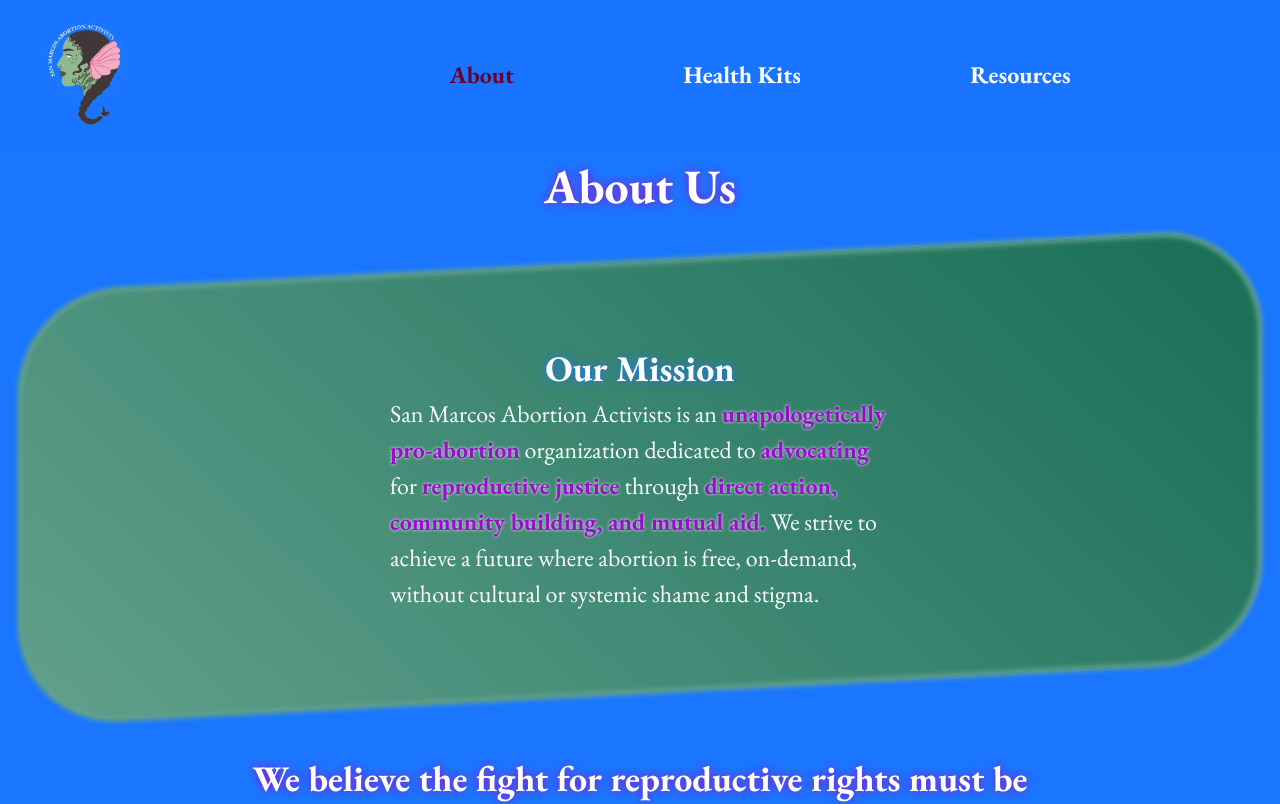
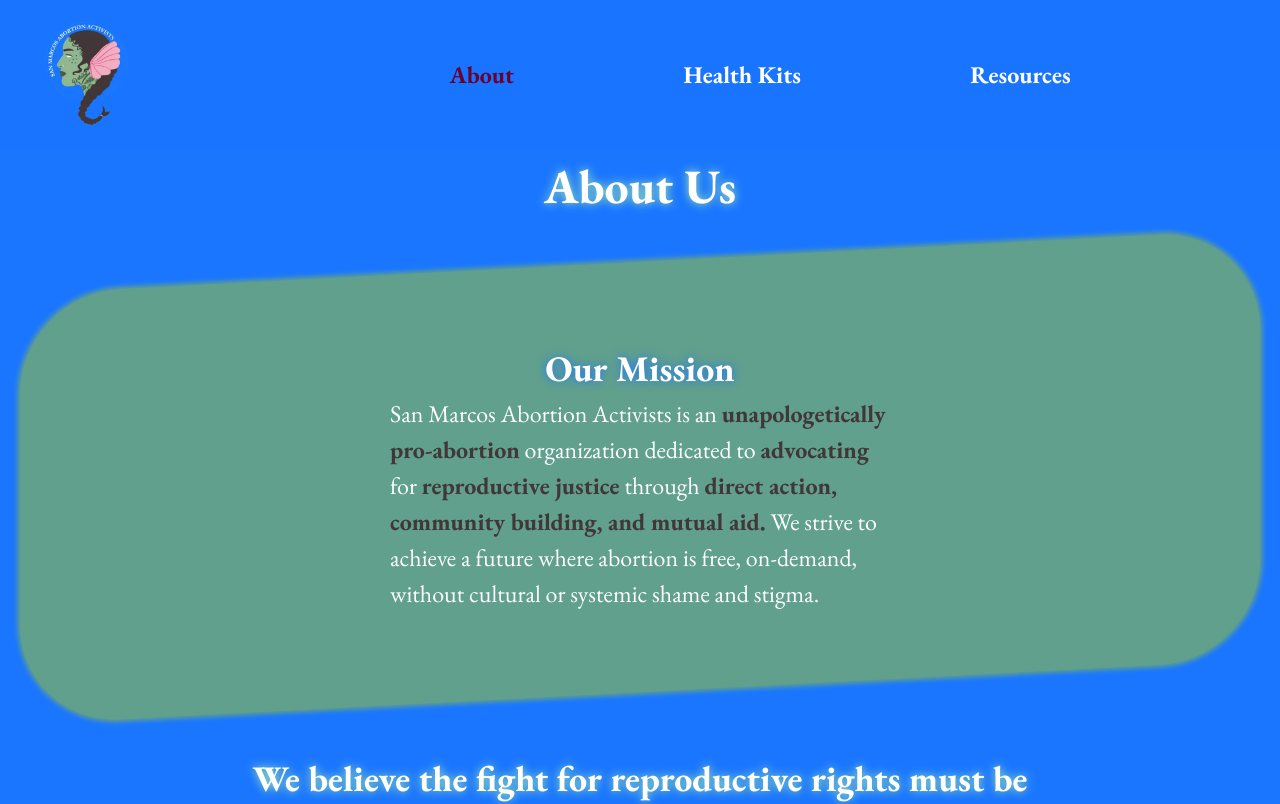
Before and after one commit to ChrisPitts/san-marcos-abortion-activists, a React (Vite) app: page /about in a window 1280 px wide. Shown: the top 804 px of the page. Built offline with nearby package versions, Linux system fonts and the light colour scheme.

Commit message:
changed emphasis color

```diff
--- a/src/css/App.scss
+++ b/src/css/App.scss
@@ -61,7 +61,7 @@ p {
 .emphasized {
 	color: $highlight-color;
 	font-weight: 700;
-	text-shadow: 0 0 3px white;
+	text-shadow: 0 0 10px black;
 }
 
 .btn {
@@ -93,6 +93,11 @@ section:nth-child(2n + 1) {
 	padding: 80px 0;
 	position: relative;
 
+	.emphasized{
+		color: $highlight-color-2;
+		text-shadow: none;
+	}
+
 	h1,
 	h2,
 	h3 {
@@ -100,9 +105,10 @@ section:nth-child(2n + 1) {
 	}
 
 	&::after {
-		background: linear-gradient(45deg, $gradient-start, $neutral-color);
+		// background: linear-gradient(45deg, $gradient-start, $neutral-color);
+		background: $neutral-color;
 		border-radius: 100px;
-		box-shadow: 0 0 5px 2.5px $gradient-start inset, 0 0 5px 2.5px $gradient-start;
+		box-shadow: 0 0 5px 2.5px $neutral-color inset, 0 0 5px 2.5px $neutral-color;
 		content: '';
 		inset: 0;
 		margin-inline: 20px;
--- a/src/css/variables/_colors.scss
+++ b/src/css/variables/_colors.scss
@@ -1,9 +1,8 @@
 $primary-color: #1a76ff;
-$neutral-color: #186e55;
-$gradient-start: #61a08d;
-// TODO change action color
+$neutral-color: #61A08D;
 $action-color: #68032F;
-$highlight-color: #9a0dce;
+
+$highlight-color: #A7EEAE;
+$highlight-color-2: #423738;
 
 $text-color: white;
-// $text-color-2: #c33149;
--- a/src/pages/About.jsx
+++ b/src/pages/About.jsx
@@ -27,7 +27,7 @@ export default function About() {
 					<article class>
 						<h3>Intersectional</h3>
 						<p>
-							Lorem ipsum dolor sit amet consectetur adipisicing elit. Ratione
+							Lorem ipsum <span className='emphasized'>dolor sit amet</span> consectetur adipisicing elit. Ratione
 							consectetur impedit perspiciatis quam provident voluptatem, itaque
 							laboriosam doloremque deleniti odit!
 						</p>
```
